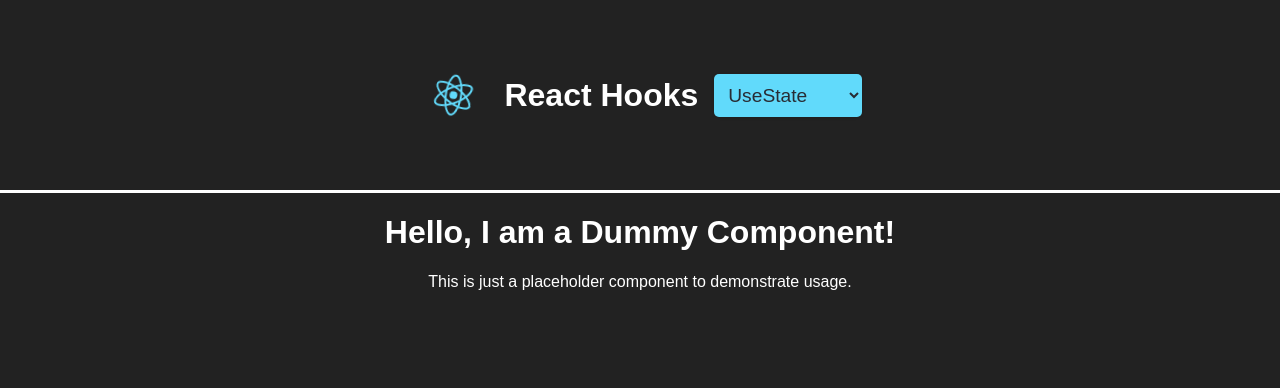
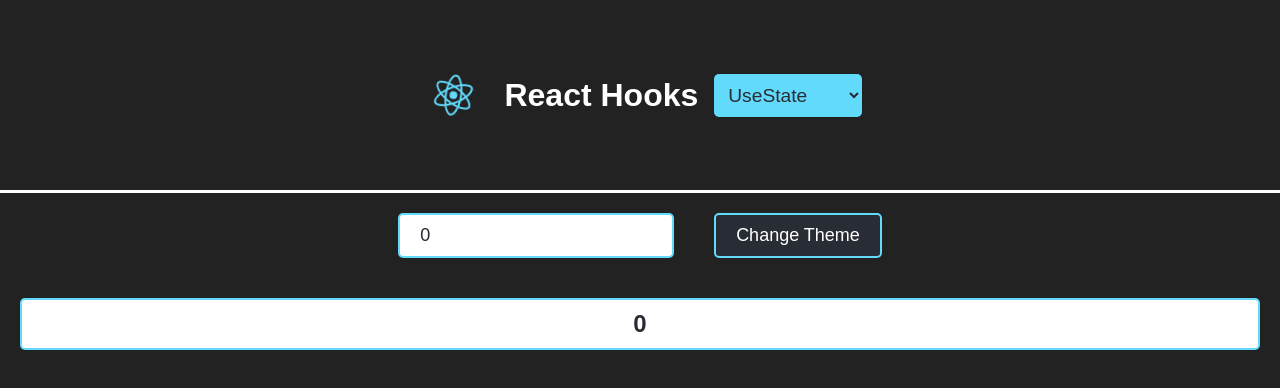
Before and after one commit to elarsaks/react-hooks, a React (Create React App) app: page /useMemo in a window 1280 px wide. Shown: the top 388 px of the page. Built offline with nearby package versions, Linux system fonts and the light colour scheme.

Commit message:
Create useMemo.

```diff
--- a/src/pages/UseMemo.jsx
+++ b/src/pages/UseMemo.jsx
@@ -1,12 +1,76 @@
-import React from 'react';
+import React, { useState, useMemo } from "react";
 
-const DummyComponent = () => {
+export default () => {
+  const buttonStyle = {
+    margin: "20px",
+    border: "2px solid #61DAFB",
+    color: "white",
+    backgroundColor: "#282c34",
+    borderRadius: "5px",
+    padding: "10px 20px",
+    fontSize: "18px",
+    cursor: "pointer",
+  };
+
+  const inputStyle = {
+    margin: "20px",
+    border: "2px solid #61DAFB",
+    color: "#282c34",
+    backgroundColor: "#fff",
+    borderRadius: "5px",
+    padding: "10px 20px",
+    fontSize: "18px",
+  };
+
+  // Function that simulates a slow operation (for demonstration purposes)
+  function slowFunction(num) {
+    console.log("Calling Slow Function");
+    for (let i = 0; i <= 1000000000; i++) {}
+    return num * 2;
+  }
+
+  // State to manage the input number
+  const [number, setNumber] = useState(0);
+
+  // State to manage the theme
+  const [dark, setDark] = useState(false);
+
+  // Function that simulates a slow operation
+  const doubleNumber = slowFunction(number);
+
+  // Memoized styles to change the theme dynamically
+  const themeStyles = useMemo(
+    () => ({
+      backgroundColor: dark ? "#282c34" : "#fff",
+      color: dark ? "#fff" : "#282c34",
+      padding: "10px 20px",
+      fontSize: "24px",
+      fontWeight: "bold",
+      borderRadius: "5px",
+      border: "2px solid #61DAFB",
+      margin: "20px",
+    }),
+    [dark]
+  );
+
   return (
-    <div>
-      <h1>Hello, I am a Dummy Component!</h1>
-      <p>This is just a placeholder component to demonstrate usage.</p>
-    </div>
+    <>
+      {/* Input field to change the number */}
+      <input
+        type="number"
+        value={number}
+        style={inputStyle}
+        onChange={(e) => setNumber(parseInt(e.target.value))}
+      />
+      {/* Button to change the theme */}
+      <button
+        style={buttonStyle}
+        onClick={(e) => setDark((prevDark) => !prevDark)}
+      >
+        Change Theme
+      </button>
+      {/* Display the doubled number with the dynamically applied theme */}
+      <div style={themeStyles}>{doubleNumber}</div>
+    </>
   );
 };
-
-export default DummyComponent;
```
